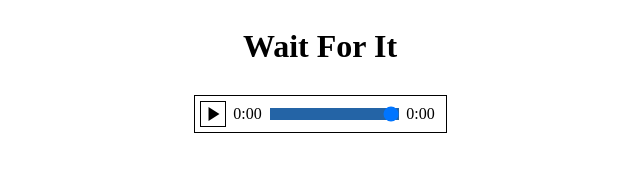
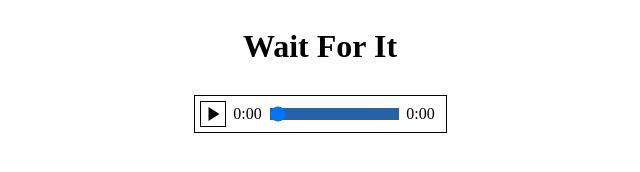
Before and after one commit to idorenyinudoh/my-audio-player, a plain HTML site: page index.html in a window 1280 px wide. Shown: the full height of the page, 320-960 px from the left. Drawn offline with nearby package versions, Linux system fonts and the light colour scheme.

Commit message:
Start at the beginning

```diff
--- a/index.html
+++ b/index.html
@@ -20,7 +20,7 @@
         </div>
         <div id="main">
             <span id="current-time">0&colon;00</span>
-            <input id="range" type="range" min="0" max="1">
+            <input id="range" value="0" type="range" min="0" max="1">
             <span id="full-time">0&colon;00</span>
         </div>
     </div>
```
